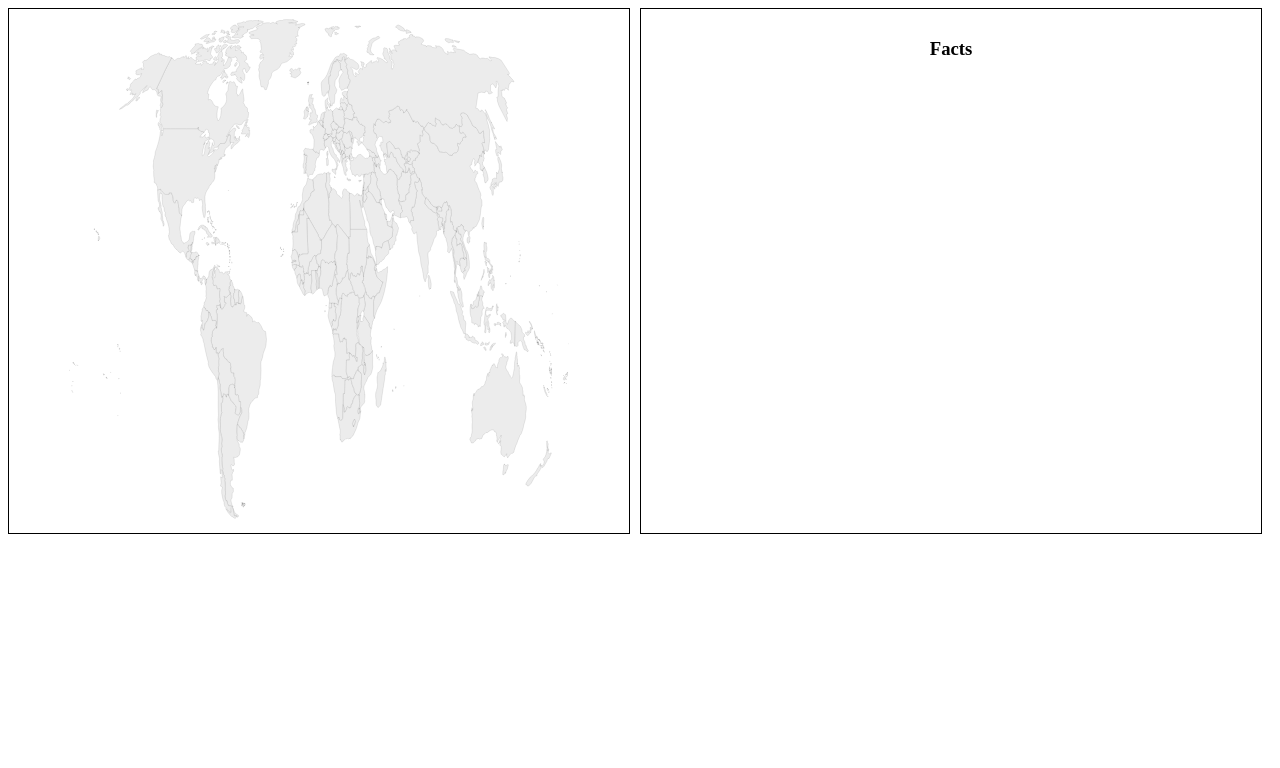
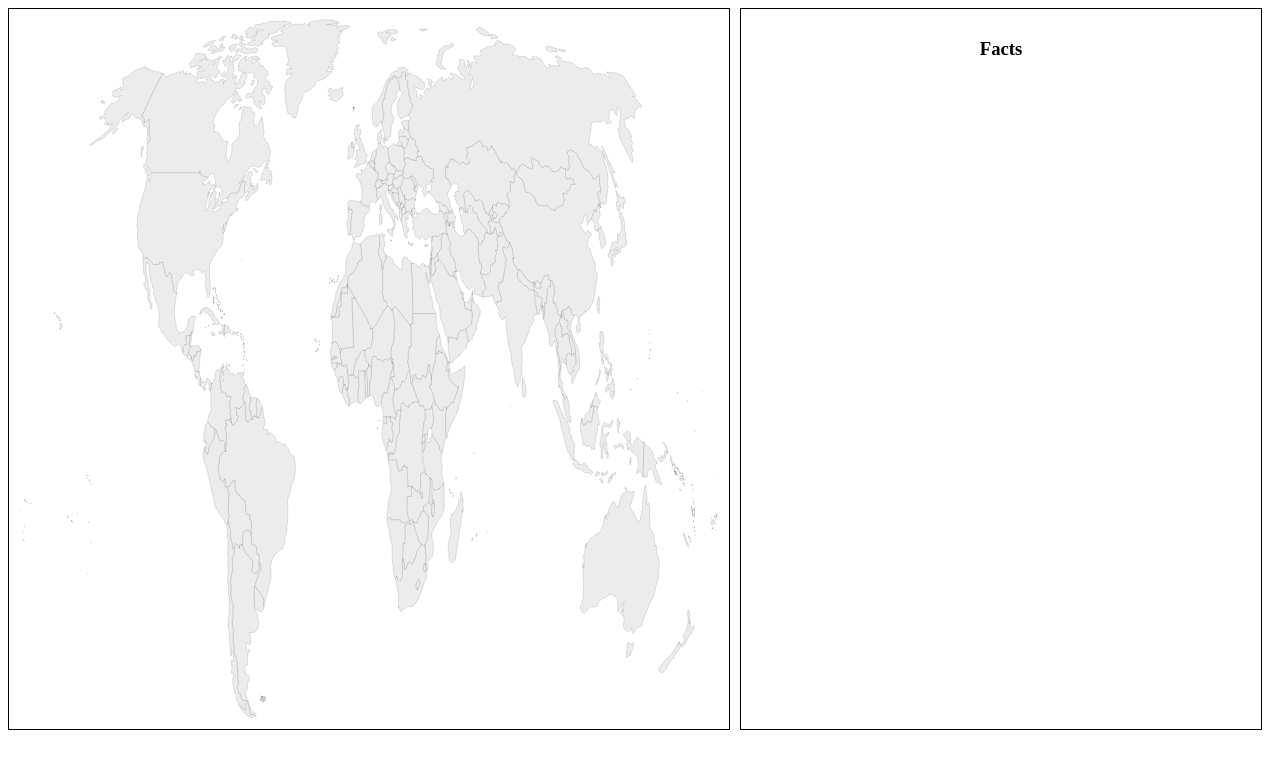
Before and after one commit to bluenote28/world-map-project, an Angular app: page /home in a window 1280 px wide. Shown: the top 768 px of the page. Built offline with nearby package versions, Linux system fonts and the light colour scheme.

Commit message:
changes map dimensions
changes map dimensions

```diff
--- a/src/app/map/map.component.css
+++ b/src/app/map/map.component.css
@@ -5,10 +5,10 @@
     }
 
 .flexbox {
-      width: 600px;
+      width: 700px;
       margin-right: 10px;
       border: 1px solid black;
       text-align: center;
       padding: 10px;
-      height: auto;
+      height: 700px;
     }
--- a/src/app/map/map.component.html
+++ b/src/app/map/map.component.html
@@ -1,8 +1,8 @@
 <div class="flex-container">
 
     <div class="flexbox">
-       <svg width="500" height="500" xmlns="http://www.w3.org/2000/svg">
-        <image height="500" width="500" href="assets/world.svg" />
+       <svg width="700" height="700" xmlns="http://www.w3.org/2000/svg">
+        <image height="700" width="700" href="assets/world.svg" />
        </svg>
     </div>
 
```
